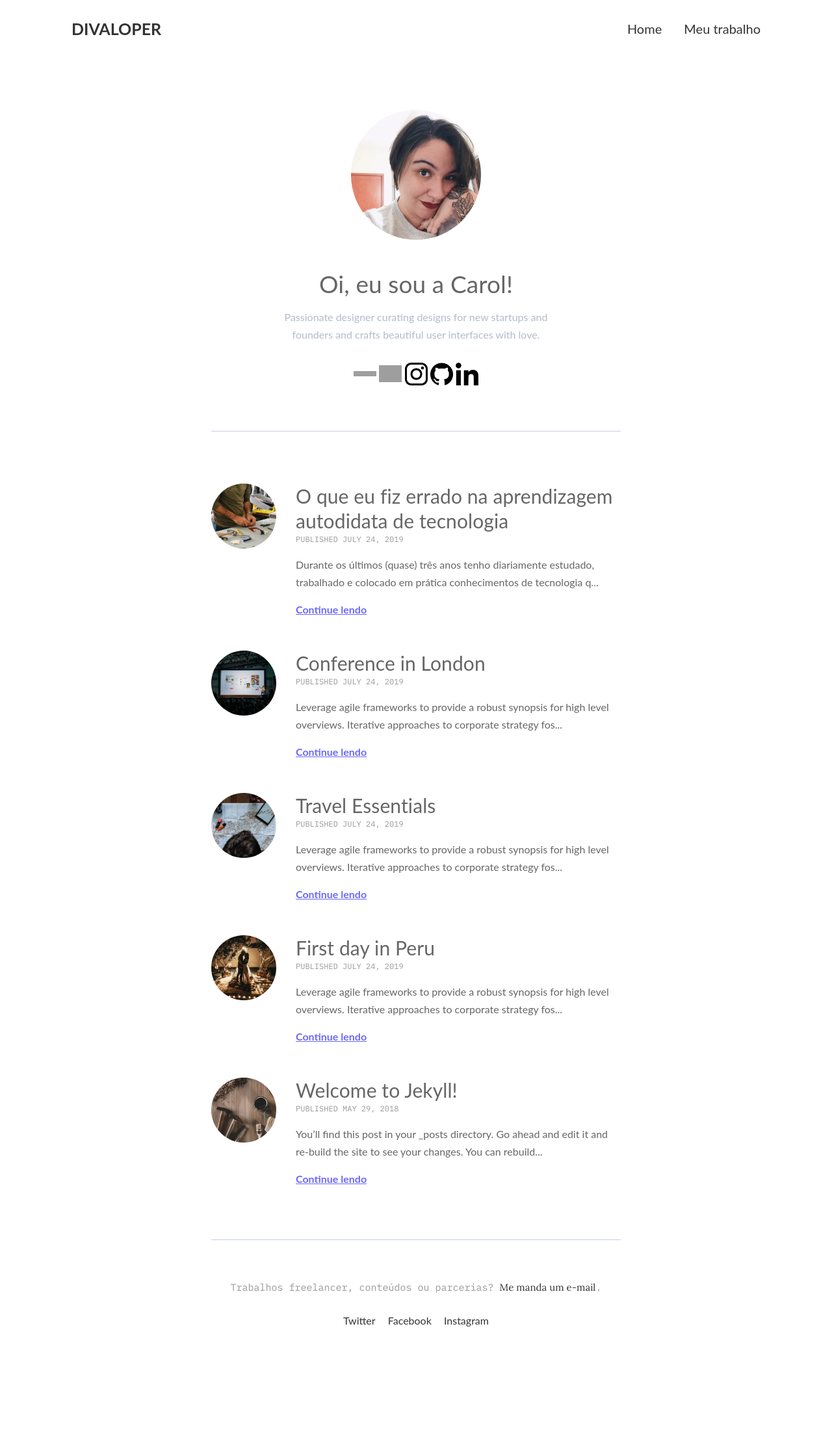
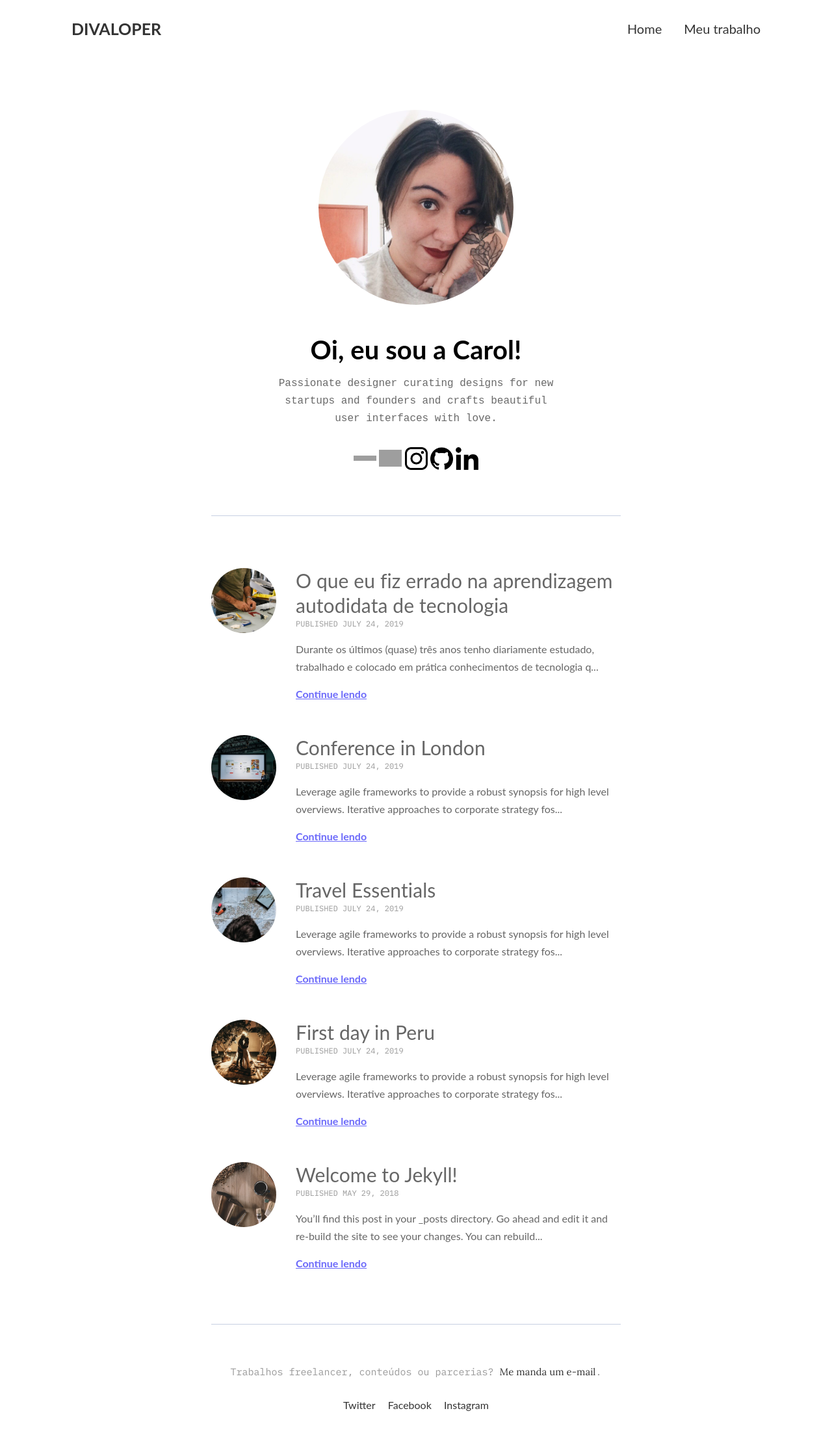
Before and after one commit to carolsoaressantos/carolcodes.github.io, a Jekyll site: the page built from index.html, in a window 1280 px wide. Shown: the whole page at 65% size. Built offline with Jekyll 4.4.1, drawn with Linux system fonts in a browser that asks for light colours; before the commit the page ends 2101 px from its top, so only the background shows below that; grey boxes are pictures that could not be loaded.

Commit message:
alterando bio e fonte da bio

```diff
--- a/_sass/3-modules/_author-section.scss
+++ b/_sass/3-modules/_author-section.scss
@@ -11,8 +11,8 @@
 
 .author__img {
   display: block;
-  max-width: 200px;
-  max-height: 200px;
+  max-width: 300px;
+  max-height: 300px;
   margin: 0 auto 30px;
   border-radius: 50%;
   background-color: $gray-white;
@@ -26,9 +26,11 @@
 
 .author__job {
   margin-bottom: 15px;
-  font-size: 37px;
+  font-size: 40px;
   text-align: center;
-  color: $gray;
+  color: black;
+  font-weight: bolder;
+
 }
 
 .author__bio {
@@ -37,7 +39,8 @@
   font-size: 16px;
   line-height: 27px;
   text-align: center;
-  color: $gray-blue;
+  color: dimgrey;
+  font-family: 'Anonymous Pro', monospace;
 }
 
 .socialmedia {
```
Also changed, not shown: 2 other files.
